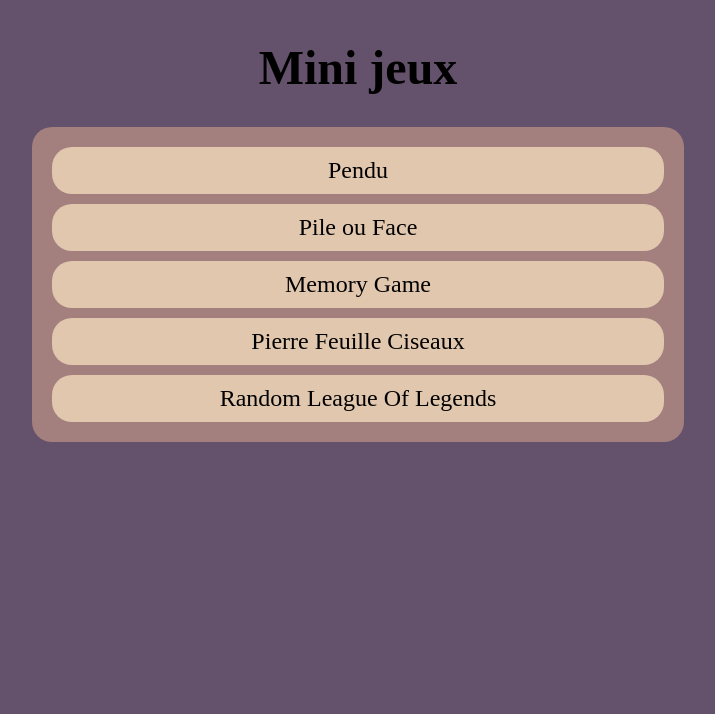
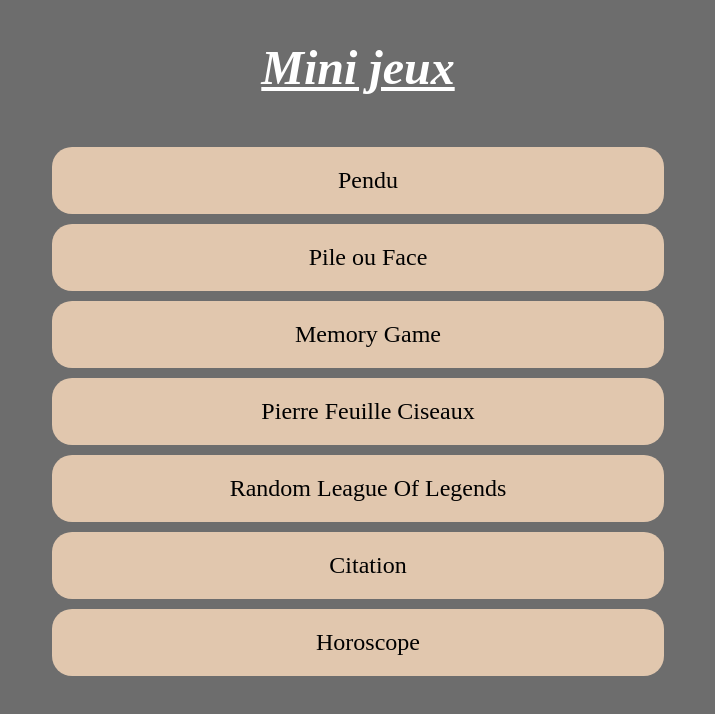
Before and after one commit to ZetsuBedrech/games, a plain HTML site: page index.html in a window 1280 px wide. Shown: the whole page, without its empty margins (282-997 px from the left). Drawn offline with Linux system fonts and the light colour scheme.

Commit message:
ajout citation/horoscope

```diff
--- /dev/null
+++ b/css/citation.css
@@ -0,0 +1,86 @@
+* {
+    margin: 0;
+    padding: 0;
+    box-sizing: border-box;
+}
+
+body {
+    font-family: 'Arial', sans-serif;
+    background: #D3D8E1;
+    color: #333;
+    display: flex;
+    justify-content: center;
+    align-items: center;
+    text-align: center;
+    flex-direction: column;
+    padding: 20px;
+    margin-top:5vh;
+}
+
+a {
+    color: #3C79AE;
+    text-decoration: none;
+    font-size: 120%;
+    margin-bottom: 20px;
+}
+
+h1 {
+    font-size: 36px;
+    font-weight: bold;
+    color: #333;
+    margin-bottom: 20px;
+    letter-spacing: 2px;
+    font-style:italic;
+}
+
+#citation {
+    font-size: 22px;
+    font-style: italic;
+    color: #555;
+    margin: 20px 0;
+    padding: 20px;
+    max-width: 700px;
+    margin-left: auto;
+    margin-right: auto;
+    border-left: 4px solid #3C79AE;
+    background-color: #fff;
+    border-radius: 10px;
+    box-shadow: 0 4px 6px rgba(0, 0, 0, 0.7);
+}
+
+button {
+    font-size: 18px;
+    padding: 12px 25px;
+    background-color: #4a90e2;
+    color: white;
+    border: none;
+    border-radius: 8px;
+    cursor: pointer;
+    box-shadow: 0 4px 6px rgba(0, 0, 0, 0.7);
+    transition: background-color 0.3s ease;
+}
+
+button:hover {
+    background-color: #3C79AE;
+}
+
+button:active {
+    background-color: #2a5d8f;
+    transform: scale(0.98);
+}
+
+@media (max-width: 500px) {
+    h1 {
+        font-size: 28px;
+    }
+
+    #citation {
+        font-size: 18px;
+        padding: 15px;
+    }
+
+    button {
+        font-size: 16px;
+        padding: 10px 20px;
+    }
+}
--- /dev/null
+++ b/css/horoscope.css
@@ -0,0 +1,86 @@
+* {
+    margin: 0;
+    padding: 0;
+    box-sizing: border-box;
+}
+
+body {
+    font-family: 'Arial', sans-serif;
+    background: #D3D8E1;
+    color: #333;
+    display: flex;
+    justify-content: center;
+    align-items: center;
+    text-align: center;
+    flex-direction: column;
+    padding: 20px;
+    margin-top:5vh;
+}
+
+a {
+    color: #DAA577;
+    text-decoration: none;
+    font-size: 120%;
+    margin-bottom: 20px;
+}
+
+h1 {
+    font-size: 36px;
+    font-weight: bold;
+    color: #333;
+    margin-bottom: 20px;
+    letter-spacing: 2px;
+    font-style:italic;
+}
+
+select {
+    padding: 10px;
+    font-size: 1.2rem;
+    border: 2px solid #DAA577;
+    border-radius: 5px;
+    background-color: #fff;
+    color: #333;
+    cursor: pointer;
+    margin-bottom: 20px;
+}
+
+#horoscope {
+    font-size: 22px;
+    font-style: italic;
+    color: #555;
+    margin: 20px 0;
+    padding: 20px;
+    max-width: 700px;
+    margin-left: auto;
+    margin-right: auto;
+    border-left: 4px solid #DAA577;
+    background-color: #fff;
+    border-radius: 10px;
+    box-shadow: 0 4px 6px rgba(0, 0, 0, 0.7);
+}
+
+#horoscope.error {
+    color: #e74c3c;
+    font-weight: bold;
+}
+
+button {
+    font-size: 18px;
+    padding: 12px 25px;
+    background-color: #DAA577;
+    color: white;
+    border: none;
+    border-radius: 8px;
+    cursor: pointer;
+    box-shadow: 0 4px 6px rgba(0, 0, 0, 0.7);
+    transition: background-color 0.3s ease;
+}
+
+button:hover {
+    background-color: #aa805c;
+}
+
+button:active {
+    background-color: #75583f;
+    transform: scale(0.98);
+}
--- a/css/style.css
+++ b/css/style.css
@@ -1,5 +1,5 @@
 body{
-        background-color:#64516B;
+    background-color:#6d6d6d;
     text-align:center;
 }
 
@@ -10,8 +10,14 @@
     font-size:150%;
 }
 
+h1{
+    color:white;
+    font-weight:bold;
+    text-decoration:underline;
+    font-style:italic;
+}
+
 ul{
-        background-color:#A37F7E;
     text-align:center;
     width:50%;
     margin:0 auto;
@@ -20,43 +26,50 @@
 }
 
 li {
-        position: relative; /* Permet de positionner correctement ::before */
+    position: relative;
     list-style-type: none;
     background-color: #E1C7AE;
     margin: 10px;
     border-radius: 20px;
     padding: 10px;
-        overflow: hidden; /* Empêche ::before de déborder */
-        color: black; /* Couleur initiale du texte */
-        text-align: center; /* Aligne le texte au centre */
-        z-index: 1; /* Place le texte au-dessus de ::before */
-        transition: color 0.3s ease; /* Transition pour la couleur du texte */
+    overflow: hidden;
+    color: black;
+    text-align: center;
+    z-index: 1;
+    transition: color 0.3s ease;
+}
+
+li a {
+    display: block; /* Faire en sorte que l'élément <a> occupe tout l'espace */
+    padding: 10px; /* Appliquer le padding au lien pour le rendre aussi grand que le <li> */
+    color: inherit; /* Assurer que la couleur du texte de l'ancre hérite de celle du <li> */
+    text-decoration: none; /* Retirer la décoration du lien */
+    width: 100%; /* S'assurer que l'ancre prend toute la largeur du <li> */
+    height: 100%; /* S'assurer que l'ancre prend toute la hauteur du <li> */
 }
 
 li::before {
-        content: ''; /* Nécessaire pour afficher ::before */
+    content: '';
     position: absolute;
     top: 0;
     left: 0;
     width: 100%;
     height: 100%;
     background-color: #A08C99;
-        border-radius: 20px; /* Même arrondi que le bouton */
-        transform: scaleX(0); /* Commence caché horizontalement */
-        transform-origin: left; /* L'animation commence à gauche */
-        transition: transform 0.3s ease; /* Transition fluide */
-        z-index: -1; /* Place ::before derrière le texte */
+    border-radius: 20px;
+    transform: scaleX(0);
+    transform-origin: left;
+    transition: transform 0.3s ease;
+    z-index: -1;
 }
 
 li:hover::before {
-        transform: scaleX(1); /* Fait apparaître l'arrière-plan */
+    transform: scaleX(1);
 }
 
 li:hover {
-        color: white; /* Change la couleur du texte au survol */
+    color: white;
 }
-
-
 
 a{
     color:black;
--- a/index.html
+++ b/index.html
@@ -16,6 +16,8 @@
             <li><a href="jeux/pfc.html">Pierre Feuille Ciseaux</a></li>
             <!-- <li><a href="jeux/quizgeneral.html">Quiz Culture General</a></li> -->
             <li><a href="jeux/randomlol.html">Random League Of Legends</a></li>
+            <li><a href="jeux/citation.html">Citation</a></li>
+            <li><a href="jeux/horoscope.html">Horoscope</a></li>
         </ul>
     </div>
 </body>
```
Also changed, not shown: jeux/citation.html (added, +16 -0 lines), jeux/horoscope.html (added, +34 -0 lines), js/citation.js (added, +17 -0 lines), js/horoscope.js (added, +24 -0 lines). Lines whose indentation alone changed are shown as unchanged.
